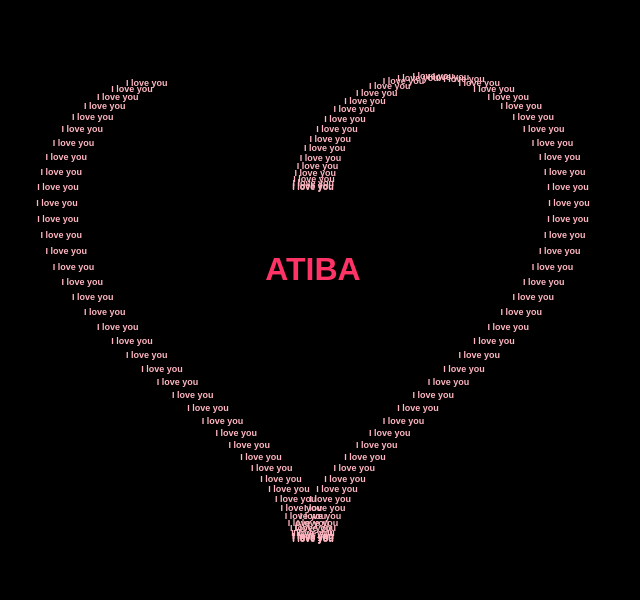
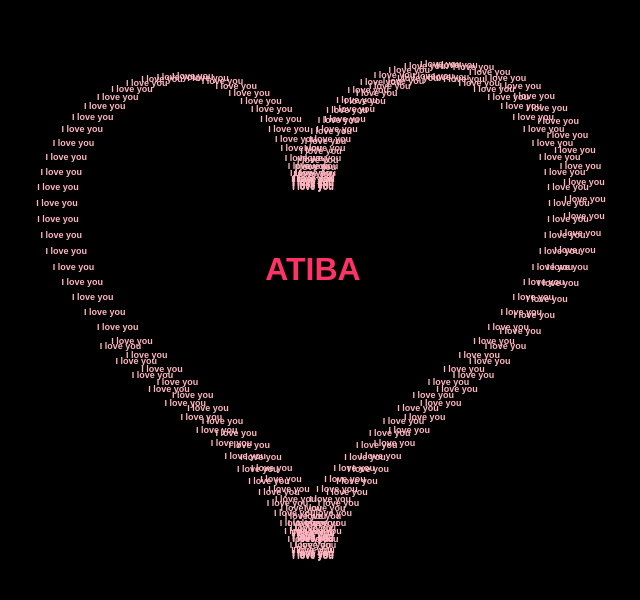
Before and after one commit to abuzar123890/for-atiba, a plain HTML site: page python_heart.html in a window 1280 px wide. Shown: the part 130-730 px from the top of the page, without its empty margins (327-967 px from the left). Drawn offline with Linux system fonts and the light colour scheme.

Commit message:
Update python_heart.html

```diff
--- a/python_heart.html
+++ b/python_heart.html
@@ -60,11 +60,11 @@
           scale++;
         }
 
-        // Speed slow karne ke liye 50ms interval (agar aur slow chahiye toh 80-100 kar sakte hain)
         setTimeout(drawNextStep, 50);
       }
     }
 
+    drawNextTest = drawNextStep();
     drawNextStep();
   </script>
 </body>
```
